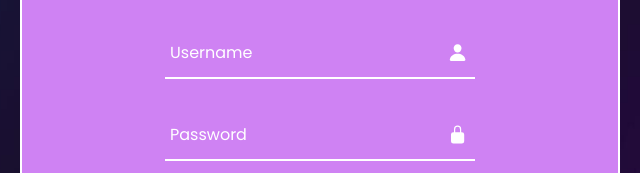
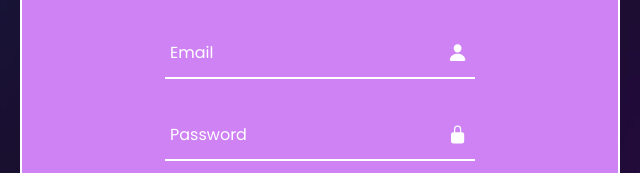
Before and after one commit to MenashaMunasinghe/math-quiz-adventure-v2, a plain HTML site: page frontend/login.html in a window 1280 px wide. Shown: the part 289-462 px from the top of the page, 320-960 px from the left. Drawn offline with nearby package versions, Linux system fonts and the light colour scheme; a web font is replaced by a local one.

Commit message:
fixed login issue

```diff
--- a/backend/server.js
+++ b/backend/server.js
@@ -3,7 +3,7 @@
  * Connects to MongoDB, sets up middleware, and registers routes.
  */
 
-import 'dotenv/config';
+import "dotenv/config";
 import express from "express";
 import cors from "cors";
 import morgan from "morgan";
--- a/frontend/login.html
+++ b/frontend/login.html
@@ -12,13 +12,13 @@
 <body>
   <section>
     <div class="login-box">
-      <form action="#" >
+      <form action="#">
         <h2>Login</h2>
 
         <div class="input-box">
           <span class="icon"><ion-icon name="person"></ion-icon></span>
-          <input type="text" name="username" required>
-          <label>Username</label>
+          <input type="email" name="email" required>
+          <label>Email</label>
         </div>
 
         <div class="input-box">
```
Also changed, not shown: 2 other files.
